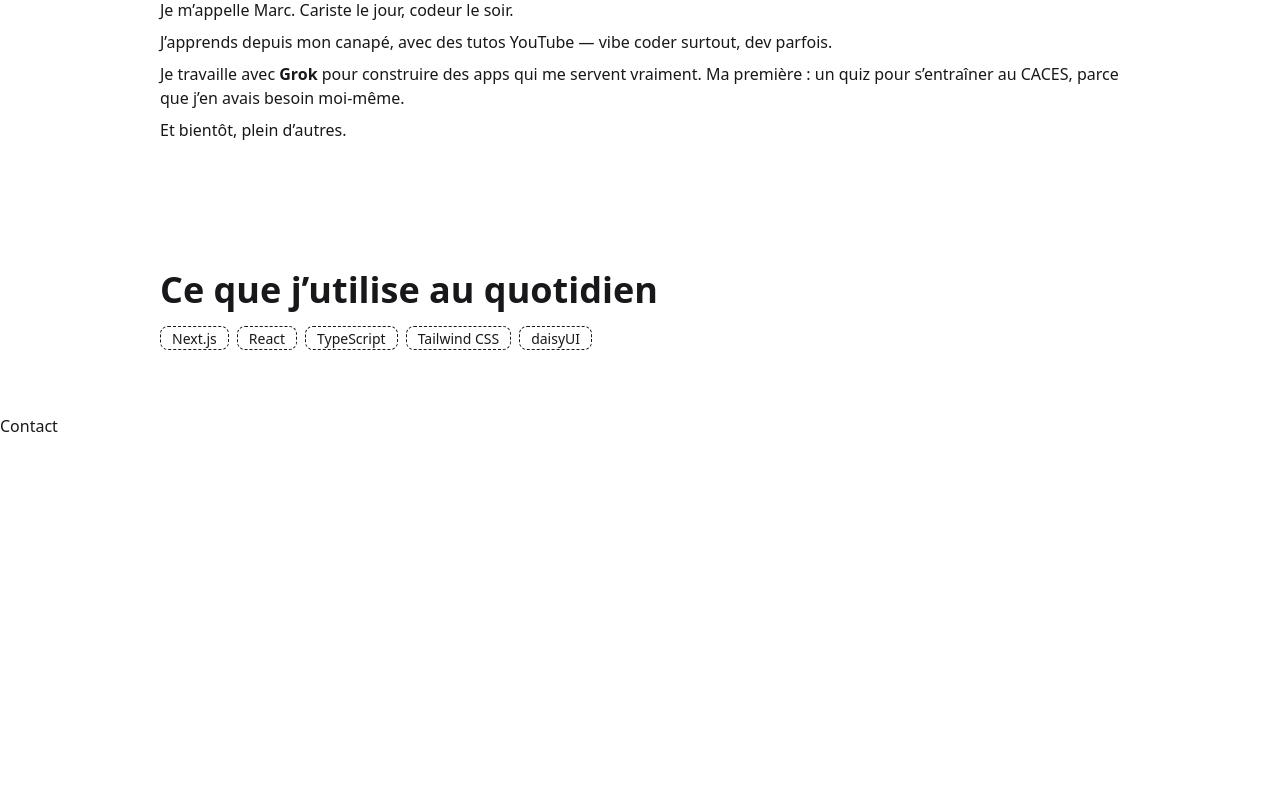
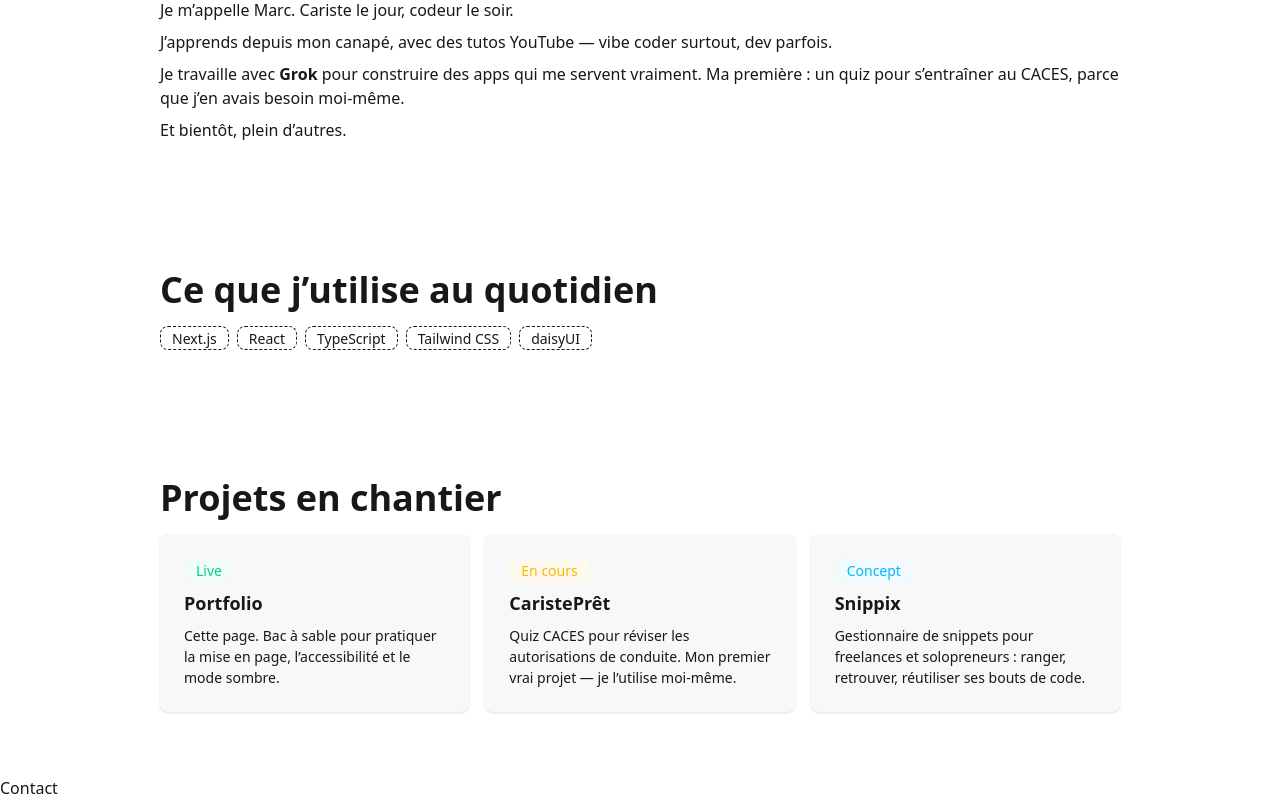
Before and after one commit to MarcBlouet/portfolio, a Next.js app: page / in a window 1280 px wide. Shown: the part 478-1278 px from the top of the page. Before the commit the page ends 916 px from the top, so only its background shows below. Built offline with nearby package versions, Linux system fonts and the light colour scheme.

Commit message:
feat: section projet

```diff
--- a/components/Projets.tsx
+++ b/components/Projets.tsx
@@ -2,7 +2,38 @@
 
 export default function Projets() {
   return (
-    <section>
+    <section
+      className="max-w-5xl mx-auto px-4 md:px-8 py-16"
+      id="projets">
+
+      <h2 className="text-2xl md:text-4xl font-bold mb-4">Projets en chantier</h2>
+
+      <div className="grid sm:grid-cols-2 md:grid-cols-3 gap-4">
+
+        <div className="card bg-base-200 shadow-sm">
+          <div className="card-body">
+            <div className="badge badge-soft badge-success">Live</div>
+            <h3 className="card-title">Portfolio</h3>
+            <p>Cette page. Bac à sable pour pratiquer la mise en page, l’accessibilité et le mode sombre.</p>
+          </div>
+        </div>
+
+        <div className="card bg-base-200 shadow-sm">
+          <div className="card-body">
+            <div className="badge badge-soft badge-warning">En cours</div>
+            <h3 className="card-title">CaristePrêt</h3>
+            <p>Quiz CACES pour réviser les autorisations de conduite. Mon premier vrai projet — je l’utilise moi-même.</p>
+          </div>
+        </div>
+
+        <div className="card bg-base-200 shadow-sm">
+          <div className="card-body">
+            <div className="badge badge-soft badge-info">Concept</div>
+            <h3 className="card-title">Snippix</h3>
+            <p>Gestionnaire de snippets pour freelances et solopreneurs : ranger, retrouver, réutiliser ses bouts de code.</p>
+          </div>
+        </div>
+      </div>
 
     </section>
   )
```
Also changed, not shown: 1 other file (tests, documents, lock files or other folders).
